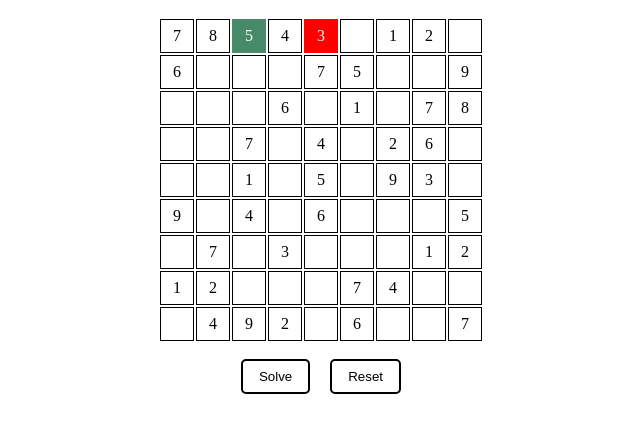
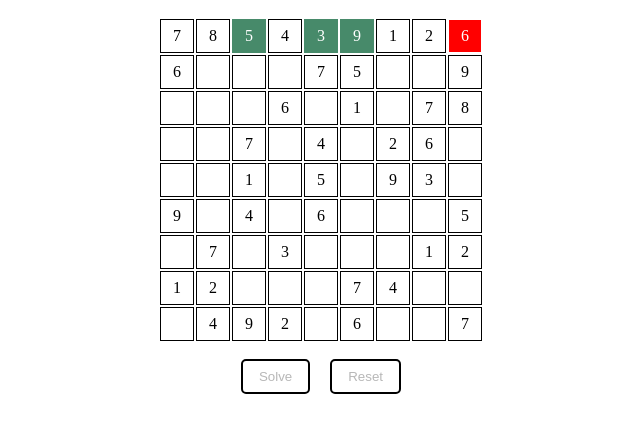
Before and after one commit to habib049/Sudoku-Solver, a plain HTML site: page index.html in a window 1280 px wide. Both pictures are taken after a click on the button "Solve". Shown: the part 50-482 px from the top of the page, without its empty margins (319-959 px from the left). Drawn offline with Linux system fonts and the light colour scheme.

Commit message:
Add files via upload
add disable buttons feature and increase speed.

```diff
--- a/script.js
+++ b/script.js
@@ -1,4 +1,5 @@
 window.addEventListener('load', (event) => {
+
     let table = document.getElementById('sudoku-grill');
     let temp_board = [[], [], [], [], [], [], [], [], []]
     let board = [[], [], [], [], [], [], [], [], []]
@@ -30,7 +31,10 @@ window.addEventListener('load', (event) => {
         for (let i = 0; i < 10; i++) {
             if (check_validity(i, empty)) {
                 board[empty[0]][empty[1]] = i;
-                data_object.push({'x': empty[0], 'y': empty[1], 'exact_number': i})
+                data_object.push({
+                    'x': empty[0], 'y': empty[1],
+                    'exact_number': i
+                });
                 if (solve()) {
                     return true
                 }
@@ -103,32 +107,32 @@ window.addEventListener('load', (event) => {
         document.getElementById("reset").disabled = false;
     }
 
+
     let i = 0;
     let interval;
 
     function solution() {
+        disable_buttons();
         getCellValues();
+        solve();
+        show_results_wrapper();
 
-        solve();
+    }
+
+    function show_results_wrapper() {
         interval = setInterval(function () {
-
             table.rows[data_object[i].x].cells[data_object[i].y].style.border = "none";
             table.rows[data_object[i].x].cells[data_object[i].y].style.backgroundColor = "#478a6a";
             i++;
             show_results(i)
 
-        }, 800);
-
-
+        }, 500);
     }
-
-    let new_interval;
-    let array_size = 0;
-    let array_count = 0;
 
     function show_results(i) {
         if (i === data_object.length) {
             clearInterval(interval);
+            enable_buttons();
         } else {
             table.rows[data_object[i].x].cells[data_object[i].y].innerHTML = data_object[i].exact_number.toString();
             table.rows[data_object[i].x].cells[data_object[i].y].style.backgroundColor = "red";
--- a/style.css
+++ b/style.css
@@ -20,8 +20,6 @@
 }
 .button button:hover{
   cursor: pointer;
-  border: 2px solid #47625f;
-  color:#47625f;
 }
 
 
```
Also changed, not shown: index.html (+1 -0 lines).
